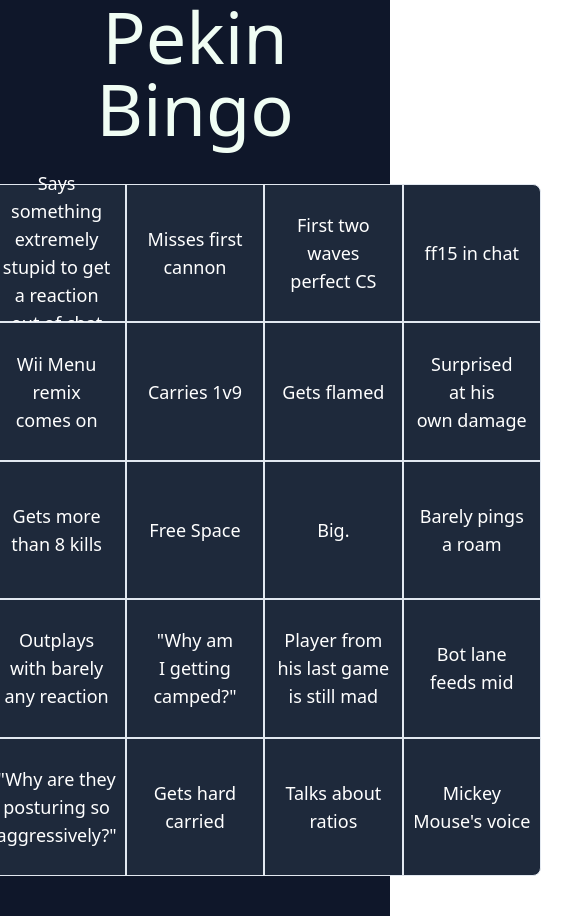
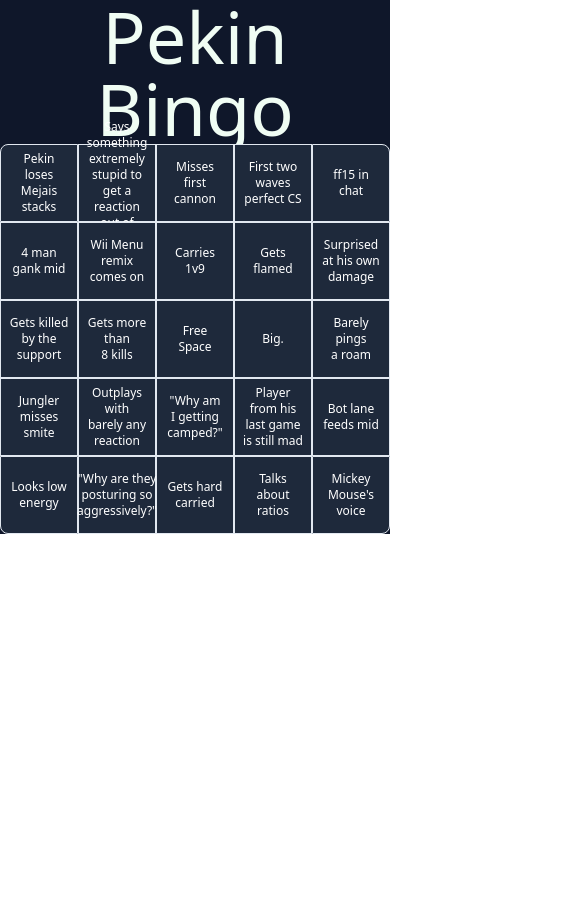
Before and after one commit to WonkiestNebula/pekin_bingo, a React (Vite) app: page / in a window 390 px wide. Shown: the whole page, 581 px wide, since content can reach past the window. After the commit the page ends 844 px from the top, so only its background shows below. Built offline with nearby package versions, Linux system fonts and the light colour scheme.

Commit message:
maybe fixing mobile some

```diff
--- a/src/App.jsx
+++ b/src/App.jsx
@@ -26,8 +26,8 @@ const App = () => {
         <h1 className="text-7xl text-green-50">Pekin Bingo</h1>
       </div>
       <div className="flex flex-col">
-        <div className="flex h-[calc(100dvh-72px)] w-[calc(100dvh-72px)] snap-center flex-col place-self-center self-center pb-10 pl-10 pr-10 pt-10">
-          <div className="h-full w-full min-w-52 flex-1 rounded-lg">
+        <div className="flex h-[min(100dvh-72px,100dvw)] w-[min(100dvh-72px,100dvw)] snap-center flex-col place-self-center self-center sm:p-10">
+          <div className="h-full w-full flex-1 rounded-lg">
             {bingo.map((row, i) => {
               let firstRounded;
               if (i === 0) {
--- a/src/BingoCell.jsx
+++ b/src/BingoCell.jsx
@@ -9,7 +9,7 @@ const BingoCell = ({ label, rounded }) => {
       <div
         className={`flex w-1/5 cursor-pointer select-none items-center justify-center text-balance
                     ${rounded ?? ""} border border-green-600 bg-green-500 p-2
-                    font-sans text-lg text-slate-800 hover:bg-green-400 hover:text-slate-900`}
+                    font-sans text-xs text-slate-800 hover:bg-green-400 hover:text-slate-900 md:text-lg`}
         onClick={() => setIsMarked(false)}
       >
         <span className="text-center">{label}</span>
@@ -20,7 +20,7 @@ const BingoCell = ({ label, rounded }) => {
     <div
       className={`flex w-1/5 cursor-pointer select-none items-center justify-center
                   text-balance border border-slate-200 bg-slate-800 p-2 font-sans
-                  text-lg text-white hover:bg-slate-700 hover:text-green-200
+                  text-xs text-white hover:bg-slate-700 hover:text-green-200 md:text-lg
                   ${rounded ?? ""}`}
       onClick={() => setIsMarked(true)}
     >
```
